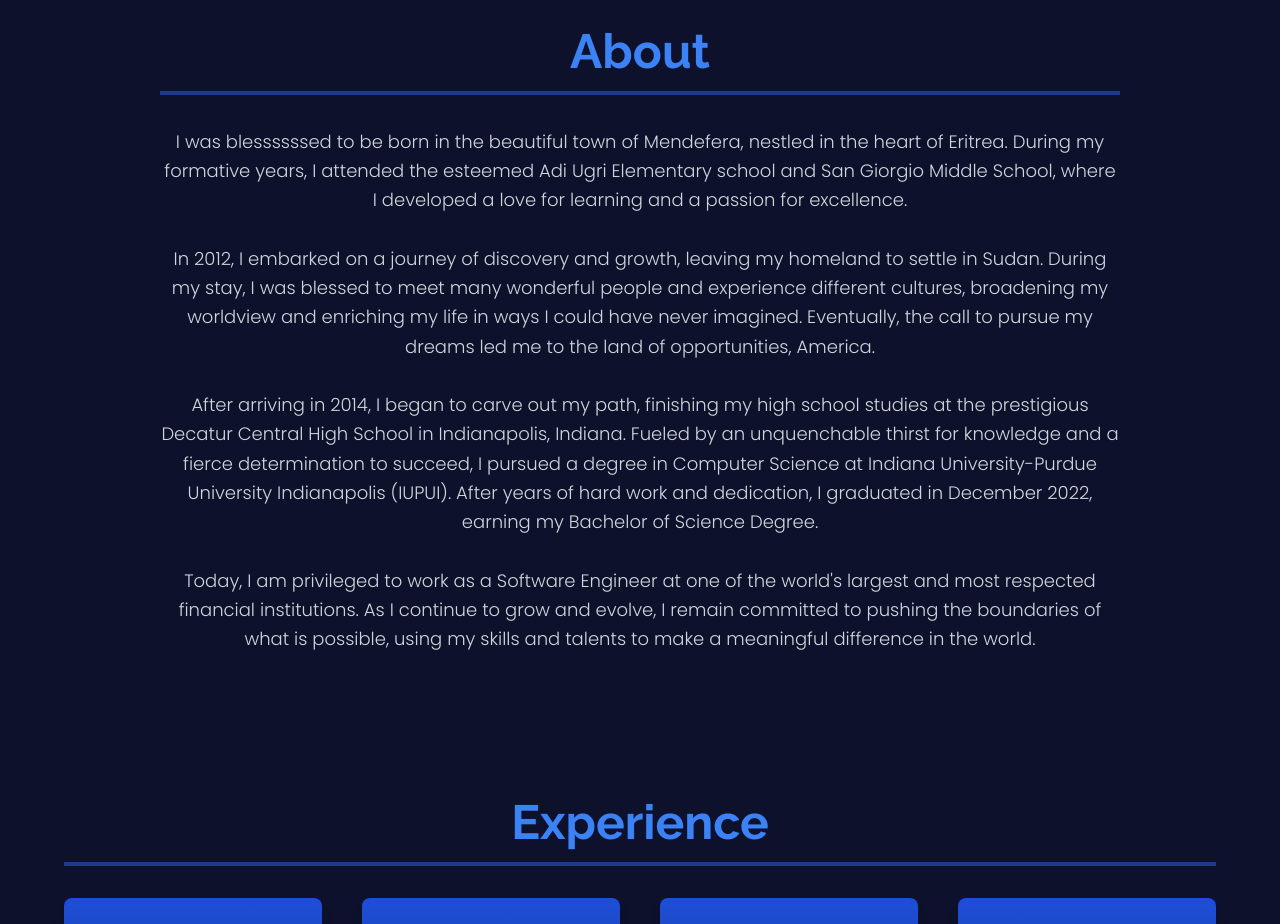
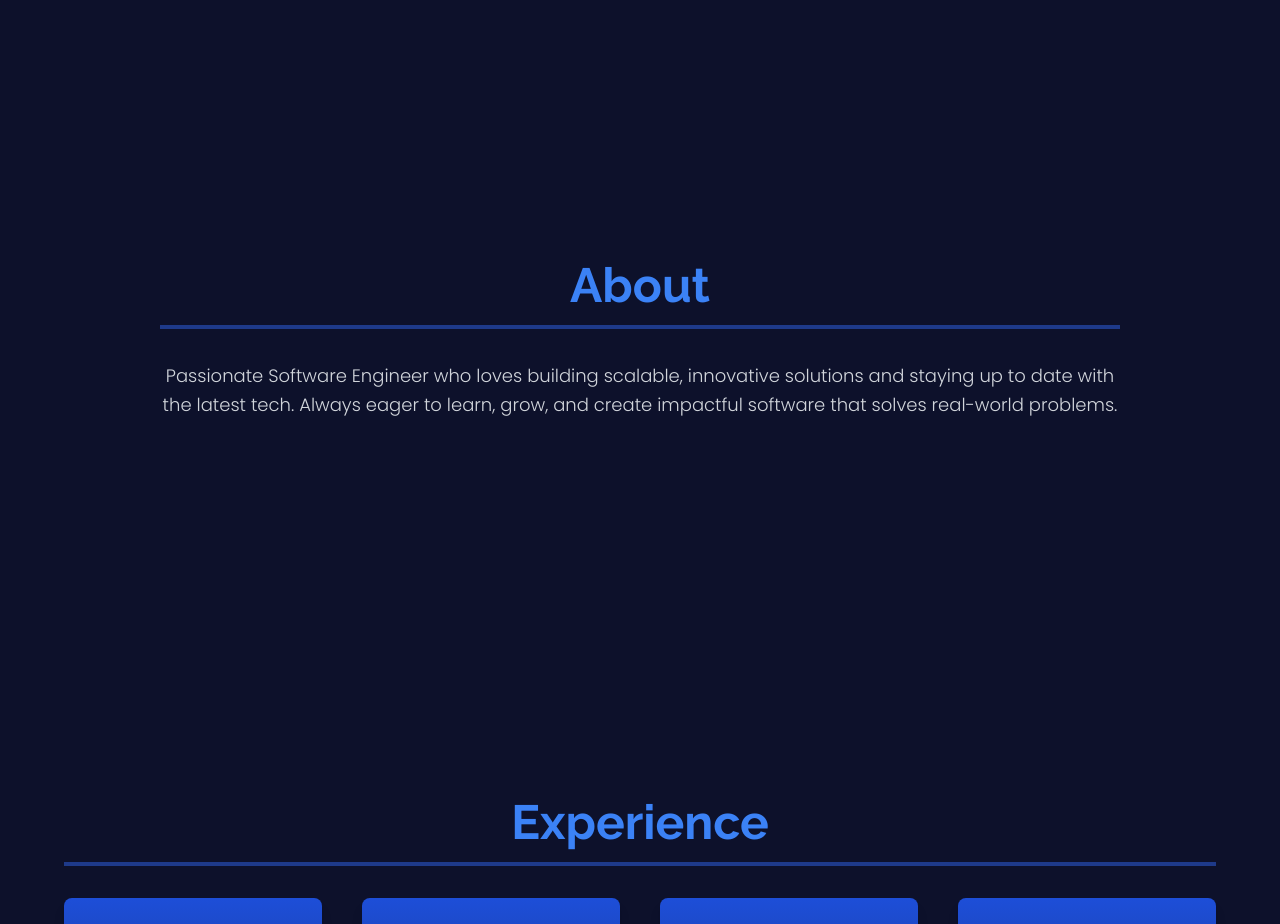
Before and after one commit to Sam-Wel/my-fortfolio, a React (Create React App) app: page / in a window 1280 px wide. Shown: the part 860-1784 px from the top of the page. Built offline with nearby package versions, Linux system fonts and the light colour scheme.

Commit message:
updated about me

```diff
--- a/src/components/personal/About.jsx
+++ b/src/components/personal/About.jsx
@@ -17,34 +17,9 @@ const About = () => {
           className="text-lg mt-8 leading-relaxed"
           style={{ fontFamily: "Poppins, sans-serif" }}
         >
-          I was blessssssed to be born in the beautiful town of Mendefera, nestled in
-          the heart of Eritrea. During my formative years, I attended the
-          esteemed Adi Ugri Elementary school and San Giorgio Middle School,
-          where I developed a love for learning and a passion for excellence.
-          <br />
-          <br />
-          In 2012, I embarked on a journey of discovery and growth, leaving my
-          homeland to settle in Sudan. During my stay, I was blessed to meet many
-          wonderful people and experience different cultures, broadening my
-          worldview and enriching my life in ways I could have never imagined.
-          Eventually, the call to pursue my dreams led me to the land of
-          opportunities, America.
-          <br />
-          <br />
-          After arriving in 2014, I began to carve out my path, finishing my high
-          school studies at the prestigious Decatur Central High School in
-          Indianapolis, Indiana. Fueled by an unquenchable thirst for knowledge
-          and a fierce determination to succeed, I pursued a degree in Computer
-          Science at Indiana University-Purdue University Indianapolis (IUPUI).
-          After years of hard work and dedication, I graduated in December 2022,
-          earning my Bachelor of Science Degree.
-          <br />
-          <br />
-          Today, I am privileged to work as a Software Engineer at one of the
-          world's largest and most respected financial institutions. As I
-          continue to grow and evolve, I remain committed to pushing the
-          boundaries of what is possible, using my skills and talents to make a
-          meaningful difference in the world.
+        Passionate Software Engineer who loves building scalable,
+        innovative solutions and staying up to date with the latest tech.
+        Always eager to learn, grow, and create impactful software that solves real-world problems.
         </p>
       </div>
     </div>
```
